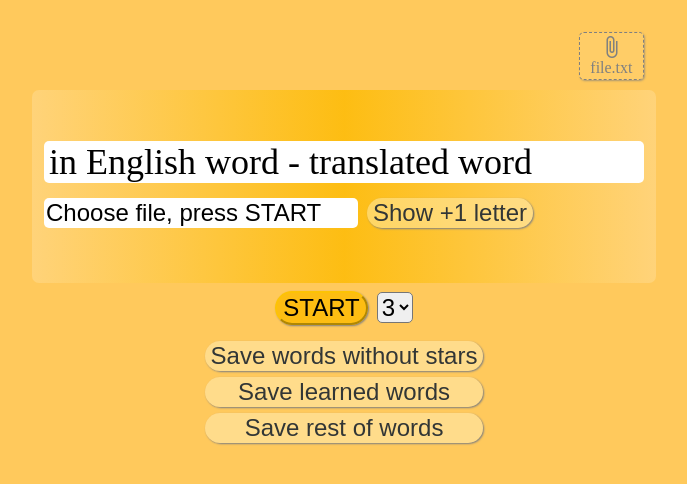
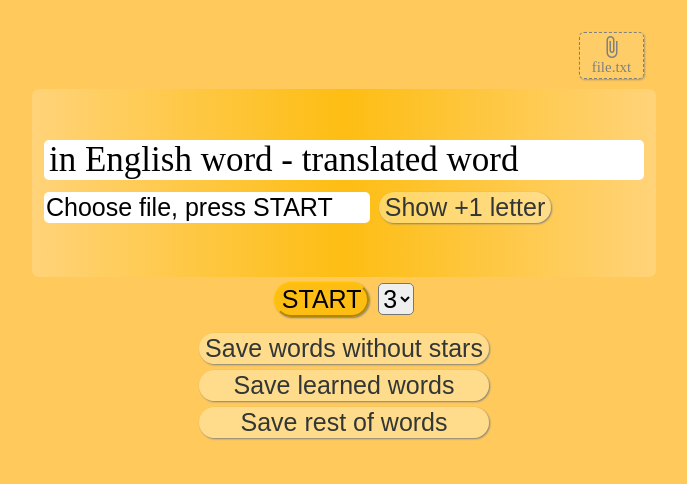
Before and after one commit to Srr233/LearnNewWordsEasier, a plain HTML site: page index.html in a window 1280 px wide. Shown: the whole page, without its empty margins (296-983 px from the left). Drawn offline with Linux system fonts and the light colour scheme.

Commit message:
adaptiveFix2

```diff
--- a/style.css
+++ b/style.css
@@ -2,7 +2,8 @@
     /* font-size: 10px; */
 }
 body {
-    font-size: 4.5vh;
+    /* font-size: 4.5vh; */
+    font-size: 35px;
     background-color: #ffc95c;
     margin: 0;
 }
@@ -48,7 +49,8 @@ input {
     border: none;
 }
 input, select, button {
-    font-size: 3vh;
+    /* font-size: 3vh; */
+    font-size: 25px;
     border-radius: 5px;
 }
 .choosingFileBlock {
@@ -74,7 +76,8 @@ input, select, button {
     transition:border 300ms ease;
     cursor:pointer;
     text-align:center;
-    font-size: 2vh;
+    /* font-size: 2vh; */
+    font-size: 15px;
     background-color: rgba(255, 246, 206, 0.103);
     box-shadow: 1px 1px 2px rgba(128, 128, 128, 0.644);
 }
```
